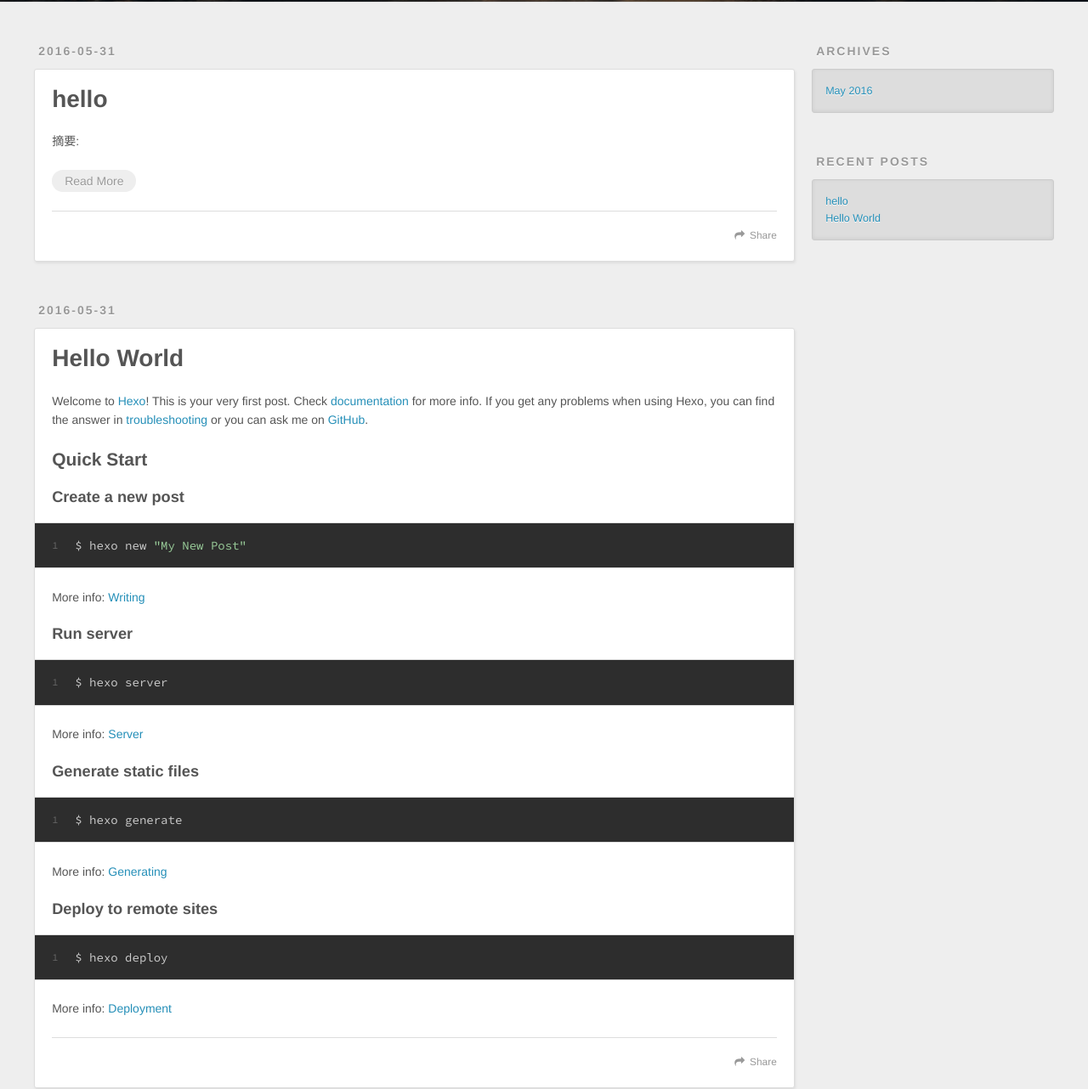
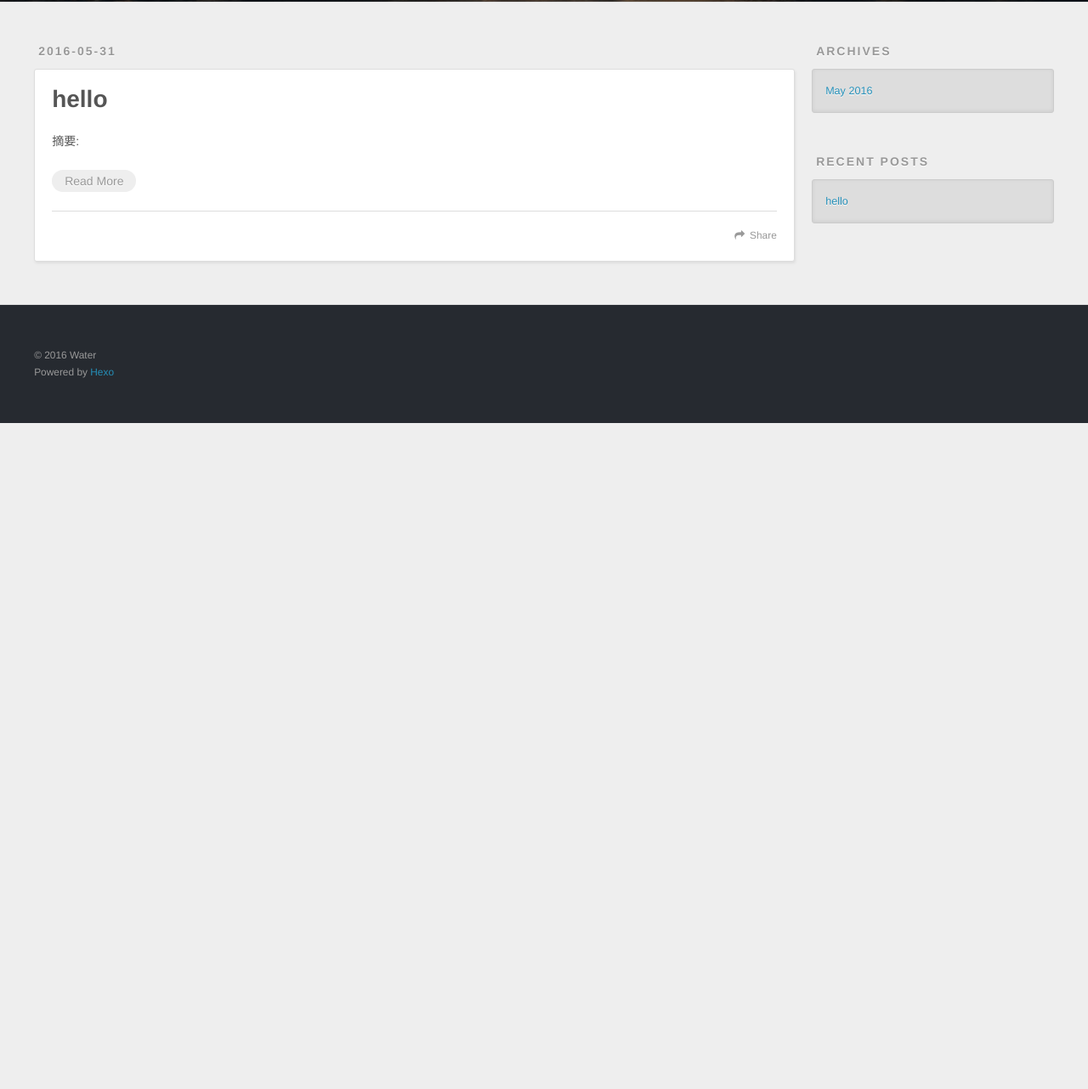
Before and after one commit to w4ter/w4ter.github.io, a plain HTML site: page index.html in a window 1280 px wide. Shown: the part 298-1580 px from the top of the page at 85% size. After the commit the page ends 800 px from the top, so only its background shows below. Drawn offline with nearby package versions, Linux system fonts and the light colour scheme.

Commit message:
Site updated: 2016-06-04 16:58:11

```diff
--- a/index.html
+++ b/index.html
@@ -95,52 +95,7 @@
 
     </div>
     <footer class="article-footer">
-      <a data-url="http://w4ter.github.io/2016/05/31/hello/" data-id="ciovar00y0000y8t0wewlwhz5" class="article-share-link">Share</a>
-
-
-    </footer>
-  </div>
-
-</article>
-
-
-
-    <article id="post-hello-world" class="article article-type-post" itemscope itemprop="blogPost">
-  <div class="article-meta">
-    <a href="/2016/05/31/hello-world/" class="article-date">
-  <time datetime="2016-05-31T09:50:22.810Z" itemprop="datePublished">2016-05-31</time>
-</a>
-
-  </div>
-  <div class="article-inner">
-
-
-      <header class="article-header">
-
-
-    <h1 itemprop="name">
-      <a class="article-title" href="/2016/05/31/hello-world/">Hello World</a>
-    </h1>
-
-
-      </header>
-
-    <div class="article-entry" itemprop="articleBody">
-
-        <p>Welcome to <a href="https://hexo.io/" target="_blank" rel="external">Hexo</a>! This is your very first post. Check <a href="https://hexo.io/docs/" target="_blank" rel="external">documentation</a> for more info. If you get any problems when using Hexo, you can find the answer in <a href="https://hexo.io/docs/troubleshooting.html" target="_blank" rel="external">troubleshooting</a> or you can ask me on <a href="https://github.com/hexojs/hexo/issues" target="_blank" rel="external">GitHub</a>.</p>
-<h2 id="Quick-Start"><a href="#Quick-Start" class="headerlink" title="Quick Start"></a>Quick Start</h2><h3 id="Create-a-new-post"><a href="#Create-a-new-post" class="headerlink" title="Create a new post"></a>Create a new post</h3><figure class="highlight bash"><table><tr><td class="gutter"><pre><span class="line">1</span><br></pre></td><td class="code"><pre><span class="line">$ hexo new <span class="string">"My New Post"</span></span><br></pre></td></tr></table></figure>
-<p>More info: <a href="https://hexo.io/docs/writing.html" target="_blank" rel="external">Writing</a></p>
-<h3 id="Run-server"><a href="#Run-server" class="headerlink" title="Run server"></a>Run server</h3><figure class="highlight bash"><table><tr><td class="gutter"><pre><span class="line">1</span><br></pre></td><td class="code"><pre><span class="line">$ hexo server</span><br></pre></td></tr></table></figure>
-<p>More info: <a href="https://hexo.io/docs/server.html" target="_blank" rel="external">Server</a></p>
-<h3 id="Generate-static-files"><a href="#Generate-static-files" class="headerlink" title="Generate static files"></a>Generate static files</h3><figure class="highlight bash"><table><tr><td class="gutter"><pre><span class="line">1</span><br></pre></td><td class="code"><pre><span class="line">$ hexo generate</span><br></pre></td></tr></table></figure>
-<p>More info: <a href="https://hexo.io/docs/generating.html" target="_blank" rel="external">Generating</a></p>
-<h3 id="Deploy-to-remote-sites"><a href="#Deploy-to-remote-sites" class="headerlink" title="Deploy to remote sites"></a>Deploy to remote sites</h3><figure class="highlight bash"><table><tr><td class="gutter"><pre><span class="line">1</span><br></pre></td><td class="code"><pre><span class="line">$ hexo deploy</span><br></pre></td></tr></table></figure>
-<p>More info: <a href="https://hexo.io/docs/deployment.html" target="_blank" rel="external">Deployment</a></p>
-
-
-    </div>
-    <footer class="article-footer">
-      <a data-url="http://w4ter.github.io/2016/05/31/hello-world/" data-id="ciovar0140001y8t0xm0jrong" class="article-share-link">Share</a>
+      <a data-url="http://w4ter.github.io/2016/05/31/hello/" data-id="cip0xftkn0000lct0flqbp6t5" class="article-share-link">Share</a>
 
 
     </footer>
@@ -183,10 +138,6 @@
             <a href="/2016/05/31/hello/">hello</a>
           </li>
 
-          <li>
-            <a href="/2016/05/31/hello-world/">Hello World</a>
-          </li>
-
       </ul>
     </div>
   </div>
```
Also changed, not shown: 2016/05/31/hello/index.html (+1 -15 lines), archives/2016/05/index.html (+0 -23 lines), archives/2016/index.html (+0 -23 lines), archives/index.html (+0 -23 lines).
